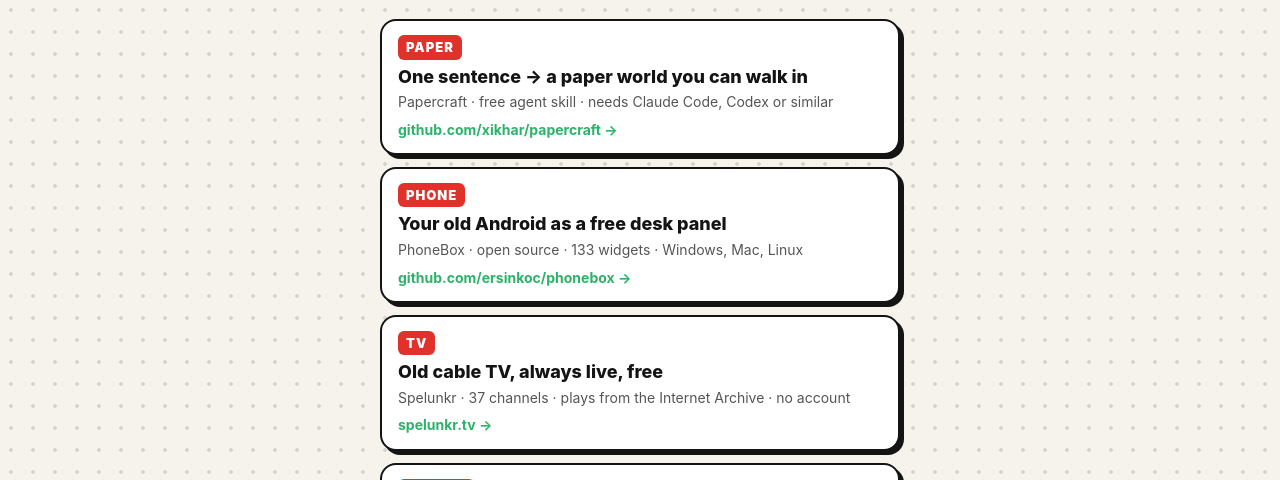
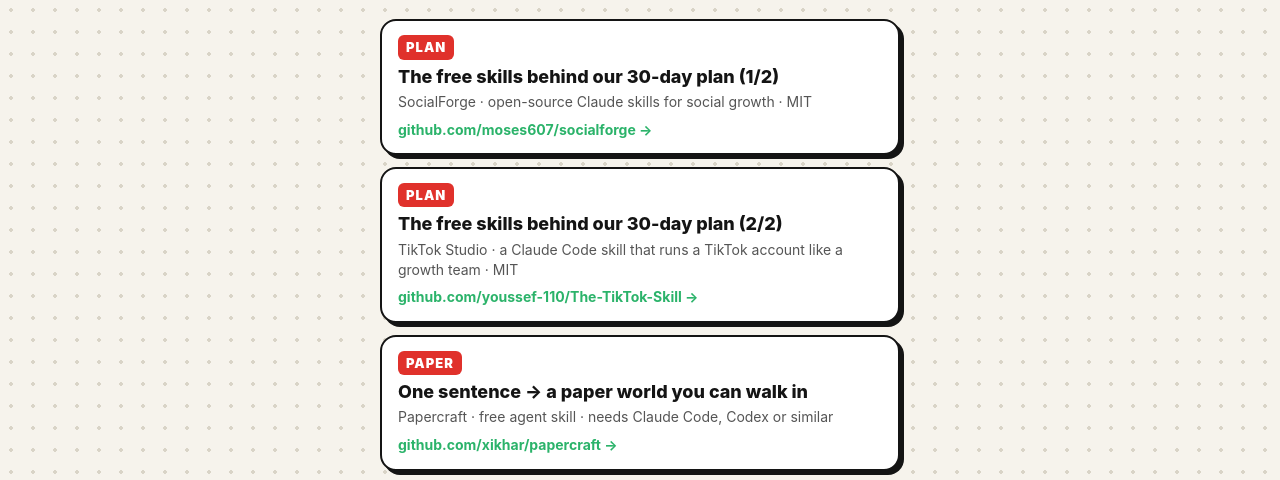
Before and after one commit to toolsbix/toolsbix.github.io, a plain HTML site: page index.html in a window 1280 px wide. Shown: the part 243-723 px from the top of the page. Drawn offline with Linux system fonts and the light colour scheme.

Commit message:
BIX: PLAN cards (Day 1/30 skills)

```diff
--- a/index.html
+++ b/index.html
@@ -66,6 +66,18 @@ footer{text-align:center;font-size:12px;color:#666;margin-top:26px}
 <p class="sub">AI tools that are actually free 💊</p>
 <p class="how">Find the <b>WORD</b> from the video ↓ tap it</p>
 </header>
+<a class="card" id="plan" href="https://github.com/moses607/socialforge" target="_blank" rel="noopener">
+  <span class="word">PLAN</span>
+  <span class="t">The free skills behind our 30-day plan (1/2)</span>
+  <span class="d">SocialForge · open-source Claude skills for social growth · MIT</span>
+  <span class="go">github.com/moses607/socialforge →</span>
+</a>
+<a class="card" id="plan2" href="https://github.com/youssef-110/The-TikTok-Skill" target="_blank" rel="noopener">
+  <span class="word">PLAN</span>
+  <span class="t">The free skills behind our 30-day plan (2/2)</span>
+  <span class="d">TikTok Studio · a Claude Code skill that runs a TikTok account like a growth team · MIT</span>
+  <span class="go">github.com/youssef-110/The-TikTok-Skill →</span>
+</a>
 <a class="card" id="paper" href="https://github.com/xikhar/papercraft" target="_blank" rel="noopener">
   <span class="word">PAPER</span>
   <span class="t">One sentence → a paper world you can walk in</span>
```
